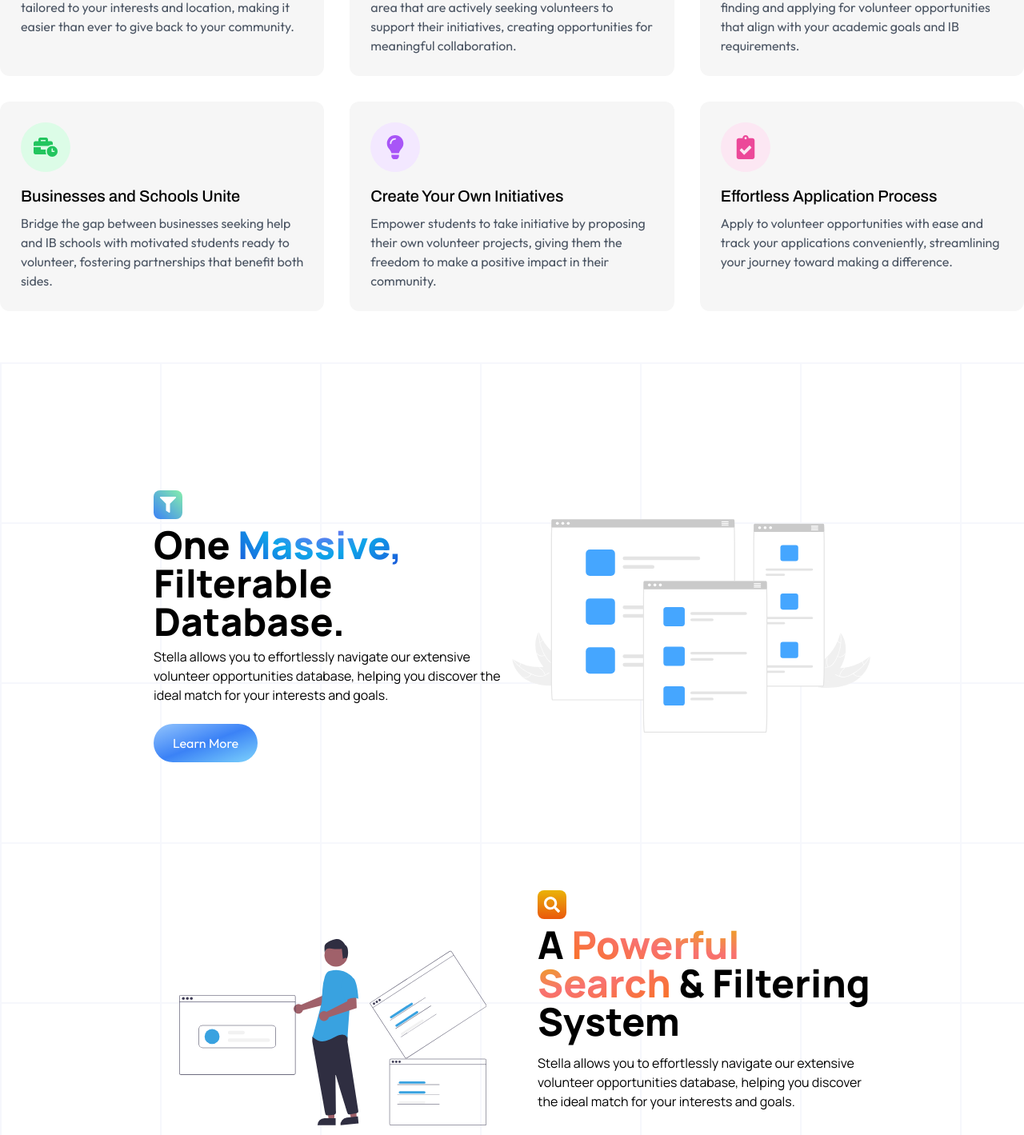
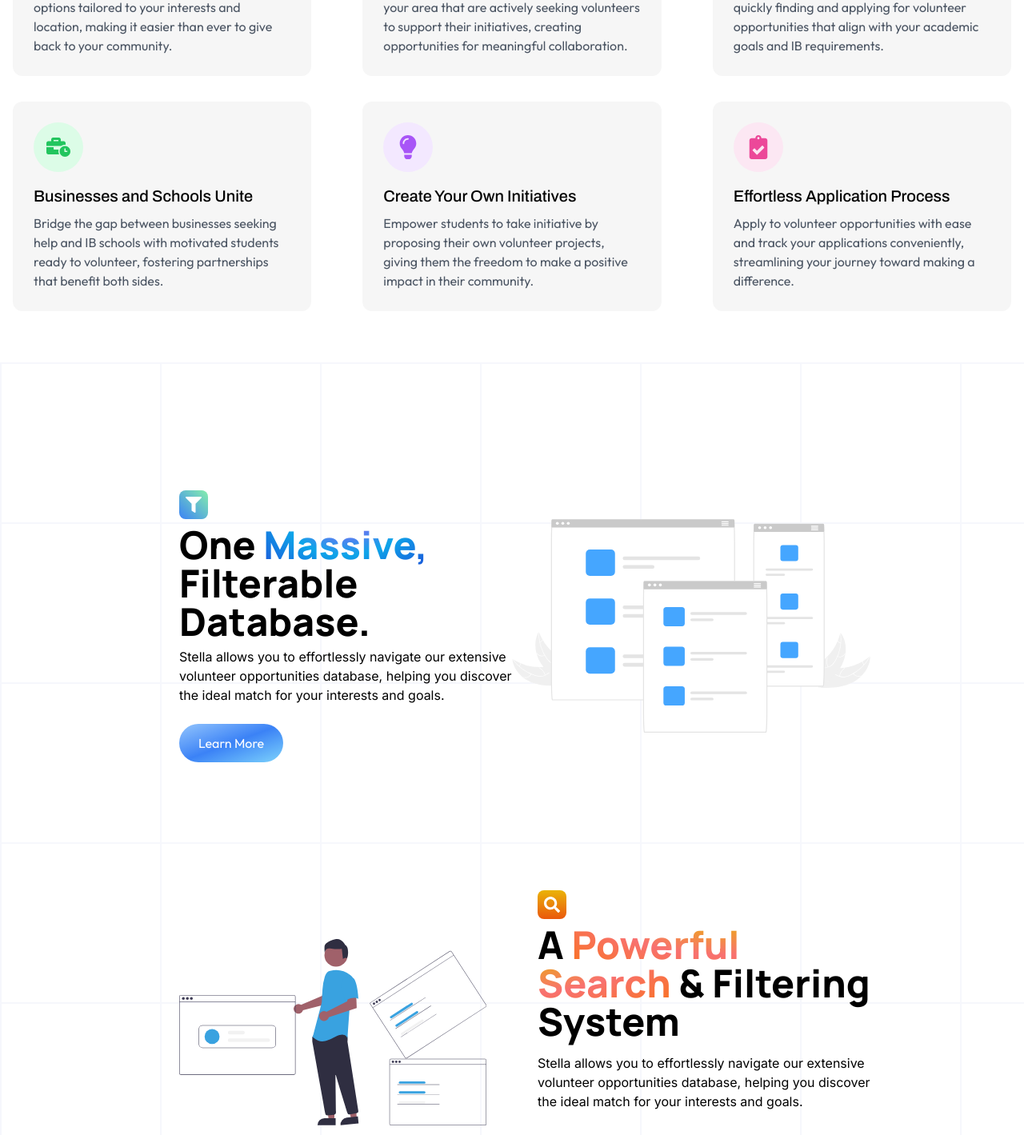
Before and after one commit to PkTheCoda/casapp, a Next.js app: page / in a window 1280 px wide. Shown: the part 1740-3159 px from the top of the page at 80% size. Built offline with nearby package versions, Linux system fonts and the light colour scheme.

Commit message:
responsified application features section

```diff
--- a/src/app/Components/ApplicationFeature1.jsx
+++ b/src/app/Components/ApplicationFeature1.jsx
@@ -26,15 +26,15 @@ export default function ApplicationFeature1() {
                             }}
                         />
                     </div >
-                    <div className="w-[70%] h-max flex flex-col lg:flex-row relative">
-                        <div className="lg:w-1/2 flex flex-col justify-center gap-y-2 ">
+                    <div className="w-full md:w-[70%] h-max flex flex-col lg:flex-row relative">
+                        <div className="lg:w-1/2 flex flex-col justify-center gap-y-2 pl-8">
                             <div className="font-manrope text-5xl flex flex-col gap-y-2 font-extrabold">
                                 <div className='bg-gradient-to-bl from-green-300 to-blue-500  w-max p-2 rounded-lg'>
                                     <FaFilter className='h-5 w-5 text-white '/>
                                 </div>
                                 <div>One <span className="main-gradient">Massive,</span> <br/> Filterable Database.</div>
                             </div>
-                            <p className='font-manrope'>
+                            <p className='font-inter pr-8 md:pr-0'>
                                 Stella allows you to effortlessly navigate our extensive volunteer opportunities database, helping you discover the ideal match for your interests and goals.
                             </p>
                             <button className="px-6 py-3 w-max bg-gradient-to-br from-blue-300 via-blue-500 to-sky-300 font-outfit transition transform hover:scale-110 mt-4 text-white rounded-full">
@@ -51,7 +51,7 @@ export default function ApplicationFeature1() {
                     </div>
                 </div>
                 <div className="py-20 flex justify-center items-center ">
-                    <div className="w-[70%] h-max flex-col lg:flex-row flex relative">
+                    <div className="w-full md:w-[70%] h-max flex-col lg:flex-row flex relative">
 
                         <div className='lg:w-1/2 flex items-center'>
                             <Image
@@ -61,13 +61,13 @@ export default function ApplicationFeature1() {
                             />
                         </div>
                         <div className="lg:w-1/2 flex flex-col justify-center gap-y-4 pl-8">
-                            <div className="font-manrope text-5xl flex flex-col gap-y-2 font-extrabold">
+                            <div className="font-manrope text-3xl md:text-4xl lg:text-5xl flex flex-col gap-y-2 font-extrabold">
                                 <div className='bg-gradient-to-b from-yellow-500 to-orange-600  w-max p-2 rounded-lg'>
                                     <FaSearch className='h-5 w-5 text-white '/>
                                 </div>
                                 <div>A <span className='bg-[radial-gradient(ellipse_at_top,_var(--tw-gradient-stops))] from-yellow-500 via-red-400 to-orange-500 text-transparent inline bg-clip-text'>Powerful Search</span> & Filtering System</div>
                             </div>
-                            <p className='font-manrope'>
+                            <p className='font-inter pr-8 md:pr-0'>
                                 Stella allows you to effortlessly navigate our extensive volunteer opportunities database, helping you discover the ideal match for your interests and goals.
                             </p>
                             <button className="px-6 py-3 w-max bg-gradient-to-br from-red-300 via-red-500 to-orange-300 font-outfit transition transform hover:scale-110 mt-4 text-white rounded-full">
--- a/src/app/Components/CallToAction.jsx
+++ b/src/app/Components/CallToAction.jsx
@@ -34,8 +34,8 @@ export default function CallToAction() {
                     />
                 </div>
 
-            <div className="text-6xl font-archivo tracking-tight font-extrabold text-center">Ready to get <span className="inline main-gradient">started?</span></div>
-            <div className="font-inter text-lg">Signup on our waitlist so you dont miss our release!</div>
+            <div className="text-4xl md:text-5xl lg:text-6xl font-archivo tracking-tight font-extrabold text-center">Ready to get <span className="inline main-gradient">started?</span></div>
+            <div className="font-inter text-lg px-8 text-center lg:px-0">Signup on our waitlist so you dont miss our release!</div>
 
             <div class="mx-auto max-w-xl">
                 <div class="sm:flex sm:gap-4">
--- a/src/app/Components/CasComponent.jsx
+++ b/src/app/Components/CasComponent.jsx
@@ -9,7 +9,7 @@ export default function CasComponent() {
     return (
         <>
             <div>
-                <div className="font-manrope text-6xl text-center font-extrabold mt-10">Make CAS and IB
+                <div className="font-manrope text-4xl md:text-5xl lg:text-6xl text-center font-extrabold mt-10">Make CAS and IB
                     <span className="main-gradient block">a breeze.</span>
                 </div>
 
--- a/src/app/Components/InitialFeatures.jsx
+++ b/src/app/Components/InitialFeatures.jsx
@@ -109,7 +109,7 @@ export default function Features() {
             {featuresData.map((feature, index) => (
               <div
                 key={index}
-                className={`bg-[#f6f6f6] transform hover:scale-105 px-6 py-6 rounded-xl border-2 border-transparent transition duration-300 ${colorClasses[feature.color]}`}
+                className={`bg-[#f6f6f6] transform hover:scale-105 px-6 py-6 mx-4 rounded-xl border-2 border-transparent transition duration-300 ${colorClasses[feature.color]}`}
               >
                 <div className={`text-3xl mb-4 ${colorTextClasses[feature.color]} ${colorFillClasses[feature.color]} p-4 w-max rounded-full`}>
                   {feature.icon}
```
